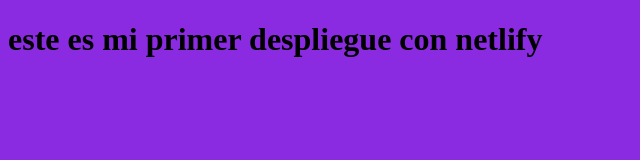
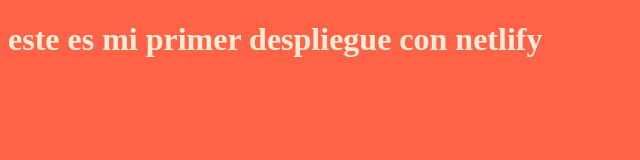
Before and after one commit to zzzlimbo/misegundorepositorio, a plain HTML site: page index.html in a window 1280 px wide. Shown: the whole page, without its empty margins (0-640 px from the left). Drawn offline with Linux system fonts and the light colour scheme.

Commit message:
cambiando fondo y cambio de color de la fuente

```diff
--- a/index.html
+++ b/index.html
@@ -6,7 +6,8 @@
     <title>Document</title>
     <style>
         html, body {
-            background-color: blueviolet;
+            background-color: tomato;
+            color: antiquewhite;
         }
     </style>
 </head>
```
